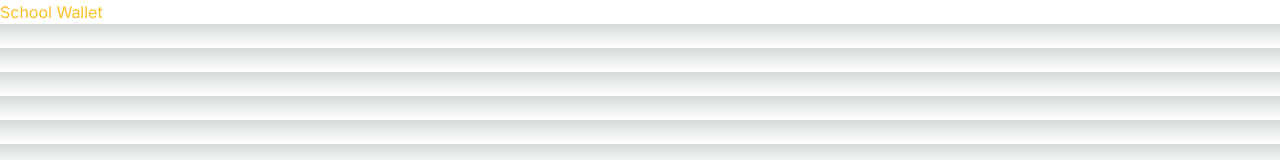
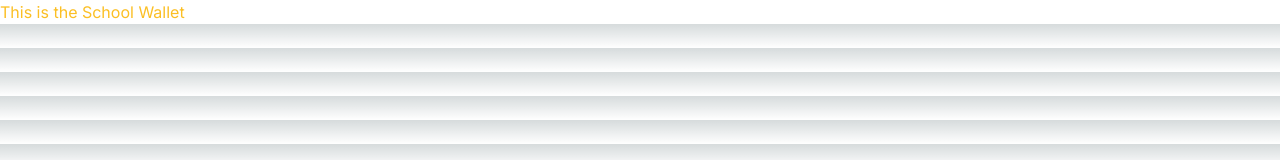
Before and after one commit to MariaNamata086/school-wallet, a Next.js app: page / in a window 1280 px wide. Shown: the top 160 px of the page. Built offline with nearby package versions, Linux system fonts and the light colour scheme.

Commit message:
Testing Github authentication changes

```diff
--- a/src/app/page.tsx
+++ b/src/app/page.tsx
@@ -7,7 +7,7 @@ export default function Home() {
 
      bg-white'
     >
-      School Wallet
+     This is the School Wallet
     </main>
   );
 }
```
